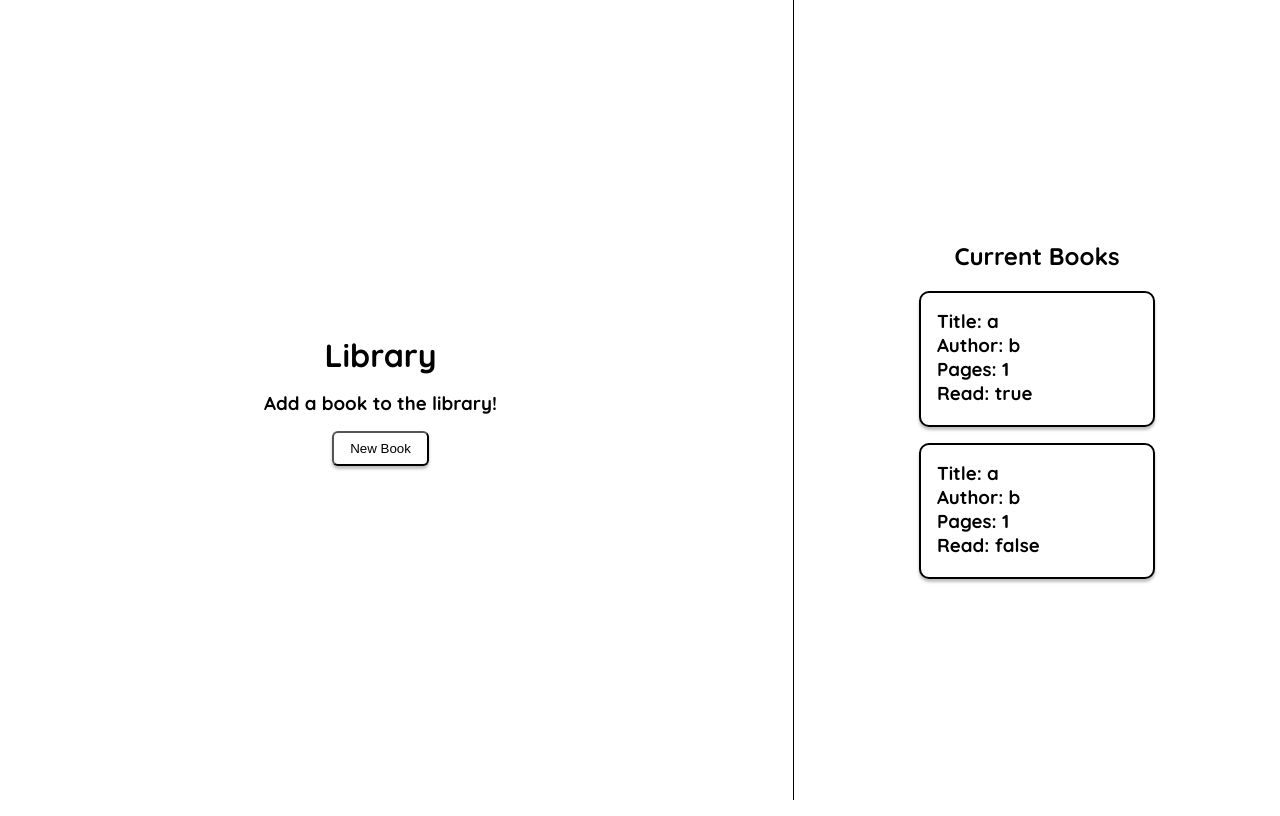
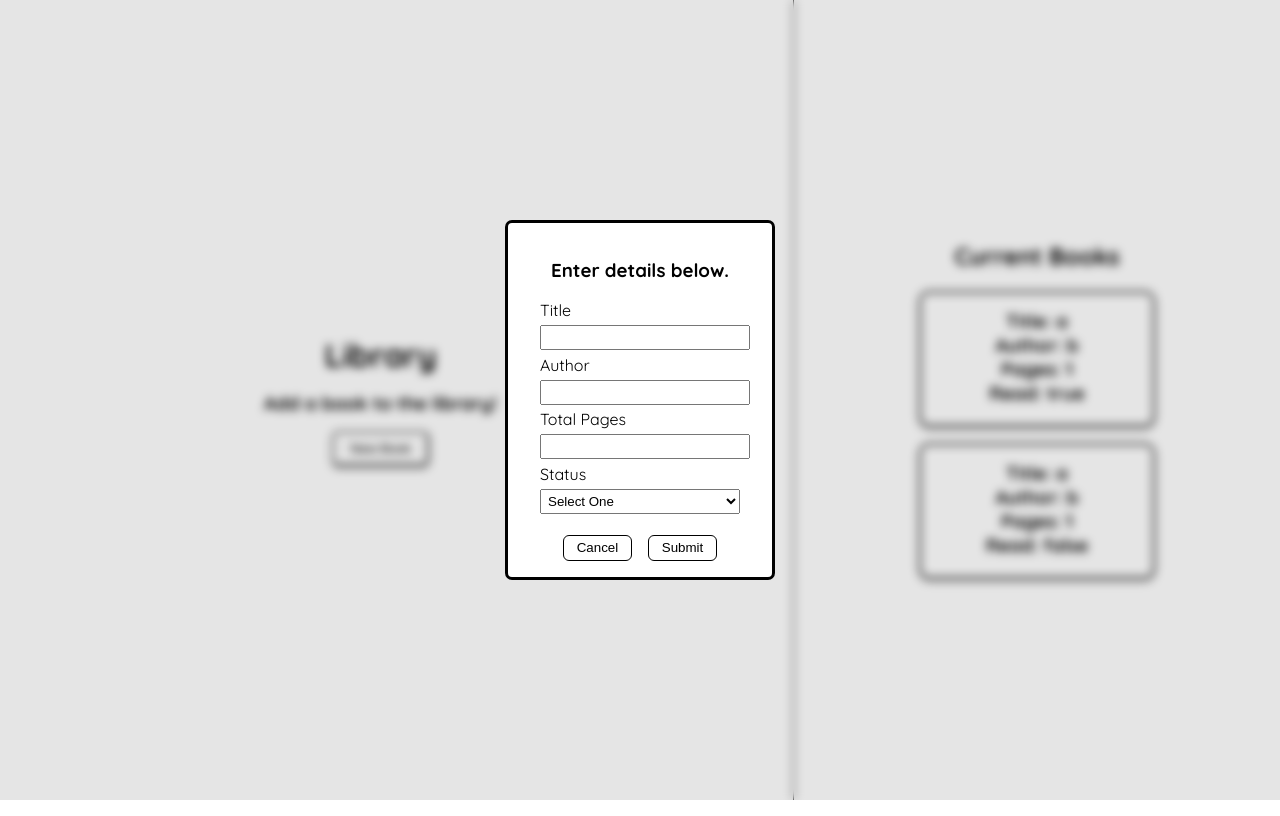
Before and after one commit to NateNgu/library, a plain HTML site: page index.html in a window 1280 px wide. Both pictures are taken after a click on the button "New Book". Drawn offline with Linux system fonts and the light colour scheme.

Commit message:
feat: add dialog button to allow user input

```diff
--- a/index.html
+++ b/index.html
@@ -19,7 +19,39 @@
       <h3>Add a book to the library!</h3>
       <button id="new-book">New Book</button>
     </header>
+    <dialog id="modal">
 
+        <h3>Enter details below.</h3>
+        <form action="">
+
+            <label for="title">Title</label>
+            <input type="text" name="title" id="title" />
+
+
+            <label for="author">Author</label>
+            <input type="text" name="author" id="author" />
+
+            <label for="pages">Total Pages</label>
+            <input type="number" name="pages" id="pages" />
+
+            <label for="read-status">Status</label>
+            <select name="read-status" id="read-status">
+              <option>Select One</option>
+              <option value="finished">Finished</option>
+              <option value="currently-reading">Currently Reading</option>
+              <option value="not-started">Not Started</option>
+            </select>
+
+
+
+            <div id="buttons">
+              <button>Cancel</button>
+              <button type="submit">Submit</button>
+            </div>
+
+        </form>
+
+    </dialog>
     <main>
       <div id="current-books">
         <h2>Current Books</h2>
--- a/script.js
+++ b/script.js
@@ -46,3 +46,10 @@ function displayBooks() {
 }
 
 displayBooks();
+
+const newBookButton = document.getElementById("new-book");
+const modal = document.getElementById("modal")
+
+newBookButton.addEventListener("click", function() {
+  modal.showModal();
+})
--- a/styles.css
+++ b/styles.css
@@ -25,6 +25,54 @@ header > * {
   margin: 0px;
 }
 
+dialog {
+  padding: 1rem 2rem;
+  border-radius: 7px
+}
+
+dialog::backdrop {
+  backdrop-filter: blur(5px);
+}
+
+h3 {
+  text-align: center;
+}
+
+form {
+  display: grid;
+  place-self: center;
+  grid-template-columns: 200px;
+  gap: 0.3rem;
+}
+
+form div {
+  width: 100%;
+}
+
+input, select {
+  width: 200px;
+  padding: 3px;
+}
+
+input:focus, select:focus {
+  outline: none;
+}
+
+
+#buttons {
+  display: flex;
+  justify-content: center;
+  gap: 1rem;
+}
+
+#buttons button {
+  border-radius: 6px;
+  padding: 0.3rem 0.8rem;
+  background-color: white;
+  border: 1px solid black;
+  margin-top: 1rem;
+}
+
 main {
   border-left: 1px solid black;
   display: flex;
@@ -40,7 +88,7 @@ main {
   background-color: white;
   padding: 0.5rem 1rem;
   border-radius: 6px;
-  box-shadow: 0px 3px 3px 0px rgba(0,0,0,0.25);
+  box-shadow: 0px 3px 3px 0px rgba(0, 0, 0, 0.25);
 }
 
 #current-books {
@@ -67,7 +115,7 @@ main {
   padding: 1rem;
   width: 200px;
   height: 100px;
-  box-shadow: 0px 3px 3px 0px rgba(0,0,0,0.25);
+  box-shadow: 0px 3px 3px 0px rgba(0, 0, 0, 0.25);
 }
 
 .card > * {
```
